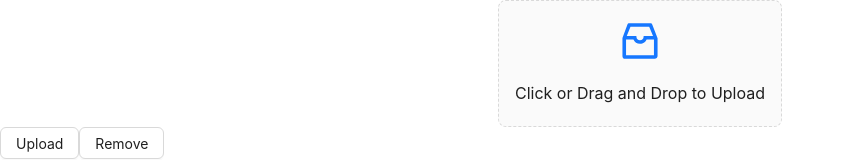
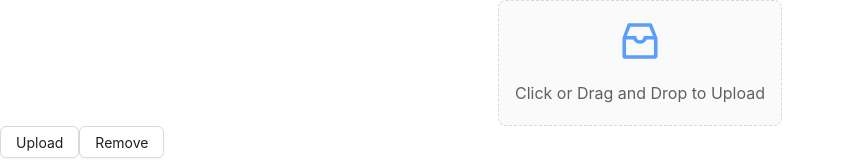
Before and after one commit to Bhanu1776/IT-Dept-Website, a Next.js app: page /upload in a window 1280 px wide. Shown: the top 160 px of the page, without its empty margins (0-845 px from the left). Built offline with nearby package versions, Linux system fonts and the light colour scheme; what tailwindcss-brand-colors, tailwindcss-debug-screens would draw is missing.

Commit message:
style: Added few default css styles to Global css

```diff
--- a/styles/globals.css
+++ b/styles/globals.css
@@ -1,3 +1,58 @@
-@import 'tailwindcss/base';
-@import 'tailwindcss/components';
-@import 'tailwindcss/utilities';
+@import url("https://fonts.googleapis.com/css2?family=Manrope:wght@700;800&display=swap"); /**For Headings*/
+@import url("https://fonts.googleapis.com/css2?family=Inter&display=swap"); /** Sans Modern */
+@import url("https://fonts.googleapis.com/css2?family=Fira+Sans:wght@500;600;700&display=swap"); /** Fira Sans */
+
+@tailwind base;
+@tailwind components;
+@tailwind utilities;
+
+:root {
+  font-synthesis: none;
+  text-rendering: optimizeLegibility;
+  -webkit-font-smoothing: antialiased;
+  -moz-osx-font-smoothing: grayscale;
+  -webkit-text-size-adjust: 100%;
+}
+
+* {
+  margin: 0;
+  padding: 0;
+  box-sizing: border-box;
+}
+html {
+  scroll-behavior: smooth;
+  /* scrollbar-color: #14B8A6;
+  scrollbar-width: thin;
+  scrollbar-color: #14B8A6 transparent; */
+}
+
+/* Custom Scrollbar
+/* html::-webkit-scrollbar {
+  width: 1.5rem;
+} */
+/* html::-webkit-scrollbar-track {
+   background-color: transparent;
+} */
+
+/* html::-webkit-scrollbar-thumb {
+  background: #14B8A6;
+    border: 5px solid transparent;
+    border-radius: 9px;
+    background-clip: content-box;
+} */
+p {
+  color: rgb(24 24 29);
+  opacity: 0.7;
+  line-height: 1.5;
+  font-weight: 400;
+}
+a {
+  text-decoration: none;
+}
+li {
+  list-style: none;
+}
+.container {
+  max-width: 120rem;
+  margin: 0 auto;
+}
```
